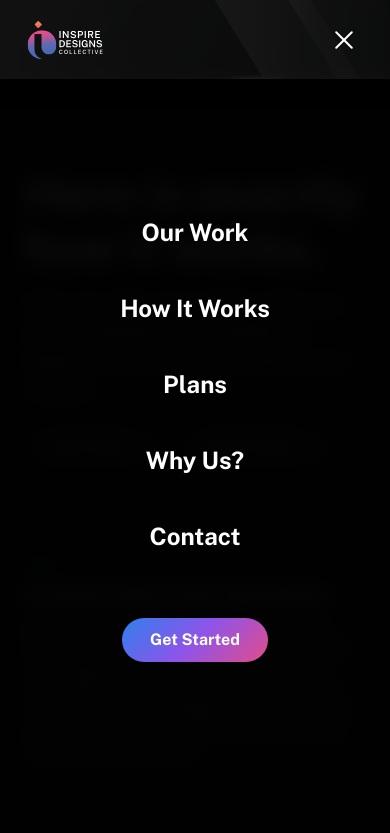
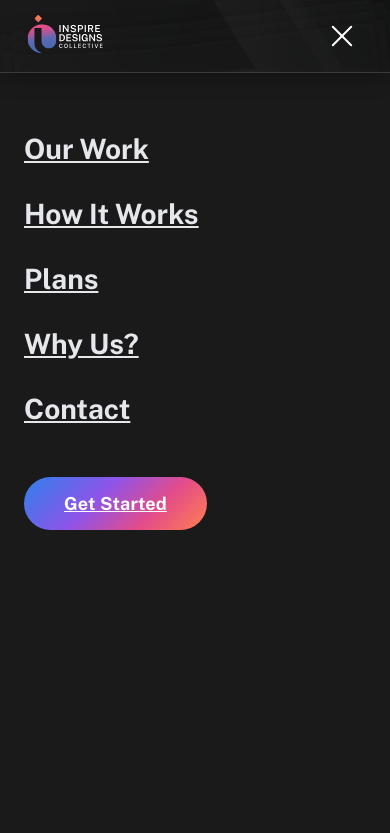
Before and after one commit to michaelwj092-beep/idc-website-2026, a website: page pages/how-it-works/how-it-works.html in a window 390 px wide. Both pictures are taken after a click on the button "Open menu". Shown: the top 833 px of the page. Drawn offline with nearby package versions, Linux system fonts and the light colour scheme.

Commit message:
Standardize navbar across all pages to match homepage design

```diff
--- a/pages/how-it-works/how-it-works.html
+++ b/pages/how-it-works/how-it-works.html
@@ -16,8 +16,8 @@
 
   <link rel="preconnect" href="https://fonts.googleapis.com">
   <link rel="preconnect" href="https://fonts.gstatic.com" crossorigin>
-  <link rel="preload" as="style" href="https://fonts.googleapis.com/css2?family=Public+Sans:ital,wght@0,400;0,700;1,400&display=swap" onload="this.onload=null;this.rel='stylesheet'">
-  <noscript><link rel="stylesheet" href="https://fonts.googleapis.com/css2?family=Public+Sans:ital,wght@0,400;0,700;1,400&display=swap"></noscript>
+  <link rel="preload" as="style" href="https://fonts.googleapis.com/css2?family=Public+Sans:ital,wght@0,400;0,500;0,700;1,500&display=swap" onload="this.onload=null;this.rel='stylesheet'">
+  <noscript><link rel="stylesheet" href="https://fonts.googleapis.com/css2?family=Public+Sans:ital,wght@0,400;0,500;0,700;1,500&display=swap"></noscript>
 
   <style>
     :root {
@@ -49,87 +49,271 @@
       overflow-x: hidden;
     }
 
-    /* ===== NAVBAR ===== */
+    /* =========================================
+       NAVIGATION
+       ========================================= */
     .site-nav {
       position: fixed;
-      top: 0; left: 0; width: 100%;
-      height: 80px;
+      top: 0;
+      left: 0;
+      right: 0;
       z-index: 1000;
-      border-bottom: 1px solid rgba(255,255,255,0.05);
+      border-bottom: 1px solid rgba(255,255,255,0.15);
+      box-shadow: 0 4px 20px rgba(0,0,0,0.3);
+      overflow: hidden;
     }
+
     .site-nav::before {
-      content: ''; position: absolute; inset: -30px; z-index: -1;
-      backdrop-filter: url(#liquid-prism) blur(12px);
-      -webkit-backdrop-filter: url(#liquid-prism) blur(12px);
-      background: rgba(0,0,0,0.4);
+      content: '';
+      position: absolute;
+      top: -30px;
+      left: -30px;
+      right: -30px;
+      bottom: -30px;
+      z-index: 0;
+      backdrop-filter: url(#liquid-prism-intense) blur(12px);
+      -webkit-backdrop-filter: url(#liquid-prism-intense) blur(12px);
+      background: rgba(0,0,0,0.45);
     }
     .site-nav::after {
-      content: ''; position: absolute; inset: 0; z-index: -1;
+      content: '';
+      position: absolute;
+      inset: 0;
+      z-index: 0;
       background-image: url('../../assets/backgrounds/transparent-glass.png');
-      background-size: cover; background-repeat: no-repeat;
-      background-position: center; opacity: 0.15; pointer-events: none;
-    }
-    .nav-inner {
-      display: flex; justify-content: space-between; align-items: center;
-      max-width: 1440px; margin: 0 auto; height: 100%; padding: 0 24px; position: relative; z-index: 2;
-    }
-    .nav-logo { flex-shrink: 0; }
-    .nav-logo img { height: 48px; width: auto; display: block; }
-    @media (min-width: 960px) { .nav-logo img { height: 52px; } }
-
-    .nav-links { display: none; }
-    .nav-cta { display: none; }
-
-    .hamburger {
-      background: none; border: none; cursor: pointer; padding: 8px; z-index: 1001; position: relative;
-      min-height: 44px; min-width: 44px;
-    }
-    .hamburger-lines {
-      width: 24px; height: 16px; position: relative; display: flex; flex-direction: column; justify-content: space-between; margin: 0 auto;
-    }
-    .hamburger-lines span {
-      display: block; width: 100%; height: 2px; background: var(--color-white); border-radius: 2px; transition: 0.3s;
-    }
-    .hamburger.active .hamburger-lines span:nth-child(1) { transform: translateY(7px) rotate(45deg); }
-    .hamburger.active .hamburger-lines span:nth-child(2) { opacity: 0; }
-    .hamburger.active .hamburger-lines span:nth-child(3) { transform: translateY(-7px) rotate(-45deg); }
-
-    .mobile-menu {
-      position: fixed; top: 0; left: 0; width: 100%; height: 100vh;
-      background: rgba(0,0,0,0.95); backdrop-filter: blur(10px);
-      z-index: 999; display: flex; flex-direction: column; justify-content: center; align-items: center;
-      opacity: 0; pointer-events: none; transition: opacity 0.3s ease;
-    }
-    .mobile-menu.open { opacity: 1; pointer-events: auto; }
-    .mobile-menu-links { list-style: none; text-align: center; margin-bottom: 32px; }
-    .mobile-menu-links li { margin: 24px 0; }
-    .mobile-menu-links a { color: var(--color-white); font-size: 1.5rem; font-weight: 700; text-decoration: none; padding: 12px; display: block; }
-    .mobile-menu-cta a {
-      display: inline-block; padding: 12px 28px; border-radius: 50px; text-decoration: none; font-weight: 700; color: var(--color-white);
-      background: linear-gradient(135deg, var(--color-brand-blue), var(--color-brand-purple), var(--color-brand-pink));
-      min-height: 44px;
+      background-size: cover;
+      background-repeat: no-repeat;
+      background-position: center;
+      opacity:  0.11;
+      pointer-events: none;
     }
 
+    .nav-inner {
+      position: relative;
+      z-index: 2;
+      display: flex;
+      align-items: center;
+      justify-content: space-between;
+      max-width: 1320px;
+      margin: 0 auto;
+      padding: 0 24px;
+      height: 72px;
+    }
+
+    .nav-logo {
+      flex-shrink: 0;
+    }
+
+    .nav-logo img {
+      height: 48px;
+      width: auto;
+    }
+
+    .nav-links {
+      display: none;
+      list-style: none;
+      gap: 32px;
+      align-items: center;
+    }
+
+    .nav-links li a {
+      font-family: 'Public Sans', sans-serif;
+      font-weight: 500;
+      font-size: 0.9375rem;
+      color: #E5E7EB;
+      letter-spacing: 0.01em;
+      transition: color 0.2s ease;
+      position: relative;
+      padding-bottom: 4px;
+    }
+
+    .nav-links li a::after {
+      content: '';
+      position: absolute;
+      left: 0;
+      bottom: 0;
+      width: 100%;
+      height: 1.5px;
+      background: linear-gradient(135deg, #2F80ED 0%, #8E54E9 40%, #E34C89 70%, #FF7F50 100%);
+      transform: scaleX(0);
+      transform-origin: left;
+      transition: transform 0.2s ease;
+    }
+
+    .nav-links li a:hover {
+      color: #FFFFFF;
+    }
+
+    .nav-links li a:hover::after {
+      transform: scaleX(1);
+    }
+
+    .nav-cta {
+      display: none;
+      font-family: 'Public Sans', sans-serif;
+      font-weight: 700;
+      font-size: 0.875rem;
+      color: #FFFFFF;
+      padding: 10px 24px;
+      border: none;
+      border-radius:  50px;
+      cursor: pointer;
+      letter-spacing: 0.01em;
+      transition: all 0.25s ease;
+      white-space: nowrap;
+      background: linear-gradient(135deg, #2F80ED 0%, #8E54E9 40%, #E34C89 70%, #FF7F50 100%);
+    }
+
+    .nav-cta:hover {
+      opacity: 0.9;
+    }
+
+    /* Hamburger */
+    .hamburger {
+      display: flex;
+      align-items: center;
+      justify-content: center;
+      width: 48px;
+      height: 48px;
+      background: none;
+      border: none;
+      cursor: pointer;
+      padding: 0;
+      position: relative;
+      z-index: 1010;
+    }
+
+    .hamburger-lines {
+      display: flex;
+      flex-direction: column;
+      justify-content: center;
+      align-items: flex-end;
+      gap: 6px;
+      width: 28px;
+      height: 28px;
+    }
+
+    .hamburger-lines span {
+      display: block;
+      height: 2px;
+      background-color: #FFFFFF;
+      border-radius: 1px;
+      transition: all 0.3s ease;
+    }
+
+    .hamburger-lines span:nth-child(1) { width: 28px; }
+    .hamburger-lines span:nth-child(2) { width: 20px; }
+    .hamburger-lines span:nth-child(3) { width: 24px; }
+
+    /* Hamburger active state */
+    .hamburger.active .hamburger-lines span:nth-child(1) {
+      transform: translateY(8px) rotate(45deg);
+      width: 28px;
+    }
+    .hamburger.active .hamburger-lines span:nth-child(2) {
+      opacity: 0;
+      width: 0;
+    }
+    .hamburger.active .hamburger-lines span:nth-child(3) {
+      transform: translateY(-8px) rotate(-45deg);
+      width: 28px;
+    }
+
+    /* Mobile menu overlay */
+    .mobile-menu {
+      position: fixed;
+      top: 72px;
+      left: 0;
+      right: 0;
+      bottom: 0;
+      background-color: #1A1A1A;
+      z-index: 999;
+      display: flex;
+      flex-direction: column;
+      padding: 48px 24px;
+      transform: translateX(100%);
+      transition: transform 0.35s cubic-bezier(0.4, 0, 0.2, 1);
+    }
+
+    .mobile-menu.open {
+      transform: translateX(0);
+    }
+
+    .mobile-menu-links {
+      list-style: none;
+      display: flex;
+      flex-direction: column;
+      gap: 8px;
+    }
+
+    .mobile-menu-links li a {
+      font-family: 'Public Sans', sans-serif;
+      font-weight: 700;
+      font-size: 1.75rem;
+      color: #E5E7EB;
+      display: block;
+      padding: 12px 0;
+      transition: color 0.2s ease;
+    }
+
+    .mobile-menu-links li a:hover {
+      color: #FFFFFF;
+    }
+
+    .mobile-menu-cta {
+      margin-top: 40px;
+    }
+
+    .mobile-menu-cta a {
+      display: inline-block;
+      font-family: 'Public Sans', sans-serif;
+      font-weight: 700;
+      font-size: 1.125rem;
+      color: #FFFFFF;
+      padding: 16px 40px;
+      border-radius: 50px;
+      letter-spacing: 0.01em;
+      transition: all 0.25s ease;
+      background: linear-gradient(135deg, #2F80ED 0%, #8E54E9 40%, #E34C89 70%, #FF7F50 100%);
+    }
+
+    .mobile-menu-cta a:hover {
+      opacity: 0.9;
+    }
+
+    /* =========================================
+       RESPONSIVE: DESKTOP (960px+)
+       ========================================= */
     @media (min-width: 960px) {
-      .hamburger { display: none; }
-      .mobile-menu { display: none !important; }
-      .nav-inner { display: grid; grid-template-columns: 1fr auto 1fr; }
-      .nav-logo { justify-self: start; }
-      .nav-links { display: flex; gap: 32px; list-style: none; margin: 0; padding: 0; align-items: center; }
-      .nav-links li a {
-        color: var(--color-white); text-decoration: none; font-size: 0.875rem; font-weight: 700;
-        text-transform: uppercase; letter-spacing: 0.1em; opacity: 0.8; transition: opacity 0.2s ease;
-        padding: 10px 0;
+      /* Nav shows links */
+      .nav-links {
+        display: flex;
       }
-      .nav-links li a:hover { opacity: 1; }
+
       .nav-cta {
-        display: inline-flex; justify-self: end; padding: 10px 24px; border-radius: 50px; align-items: center;
-        color: var(--color-white); text-decoration: none; font-size: 0.875rem; font-weight: 700;
-        background: linear-gradient(135deg, var(--color-brand-blue), var(--color-brand-purple), var(--color-brand-pink));
-        background-size: 200% auto; transition: background-position 0.3s ease;
-        min-height: 44px;
+        display: inline-block;
       }
-      .nav-cta:hover { background-position: right center; }
+
+      .hamburger {
+        display: none;
+      }
+
+      .nav-inner {
+        height: 80px;
+      }
+
+      .nav-logo img {
+        height: 52px;
+      }
+    }
+
+    /* =========================================
+       RESPONSIVE: LARGE DESKTOP (1200px+)
+       ========================================= */
+    @media (min-width: 1200px) {
+      .nav-links {
+        gap: 40px;
+      }
     }
 
     /* ===== PAGE HEADER ===== */
@@ -403,9 +587,19 @@
   <!-- SVG Filter for Nav -->
   <svg width="0" height="0" style="position: absolute;">
     <defs>
-      <filter id="liquid-prism" x="-10%" y="-10%" width="120%" height="120%">
-        <feTurbulence type="fractalNoise" baseFrequency="0.005 0.005" numOctaves="2" result="noise" />
-        <feDisplacementMap in="SourceGraphic" in2="noise" scale="20" xChannelSelector="R" yChannelSelector="G" />
+      <filter id="liquid-prism-intense" x="-10%" y="-10%" width="120%" height="120%" filterUnits="objectBoundingBox">
+        <feTurbulence type="fractalNoise" baseFrequency="0.001 0.005" numOctaves="1" seed="17" result="turbulence" />
+        <feComponentTransfer in="turbulence" result="mapped">
+          <feFuncR type="gamma" amplitude="1" exponent="10" offset="0.5" />
+          <feFuncG type="gamma" amplitude="0" exponent="1" offset="0" />
+          <feFuncB type="gamma" amplitude="0" exponent="1" offset="0.5" />
+        </feComponentTransfer>
+        <feGaussianBlur in="turbulence" stdDeviation="3" result="softMap" />
+        <feSpecularLighting in="softMap" surfaceScale="5" specularConstant="1" specularExponent="100" lighting-color="white" result="specLight">
+          <fePointLight x="-200" y="-200" z="300" />
+        </feSpecularLighting>
+        <feComposite in="specLight" operator="arithmetic" k1="0" k2="1" k3="1" k4="0" result="litImage" />
+        <feDisplacementMap in="SourceGraphic" in2="softMap" scale="200" xChannelSelector="R" yChannelSelector="G" />
       </filter>
     </defs>
   </svg>
@@ -425,7 +619,11 @@
       </ul>
       <a href="../contact/contact.html?source=nav-cta-process" class="nav-cta">Get Started</a>
       <button class="hamburger" aria-label="Open menu" aria-expanded="false">
-        <div class="hamburger-lines"><span></span><span></span><span></span></div>
+        <div class="hamburger-lines">
+          <span></span>
+          <span></span>
+          <span></span>
+        </div>
       </button>
     </div>
   </nav>
```
Also changed, not shown: pages/our-work/our-work.html (+270 -72 lines).
